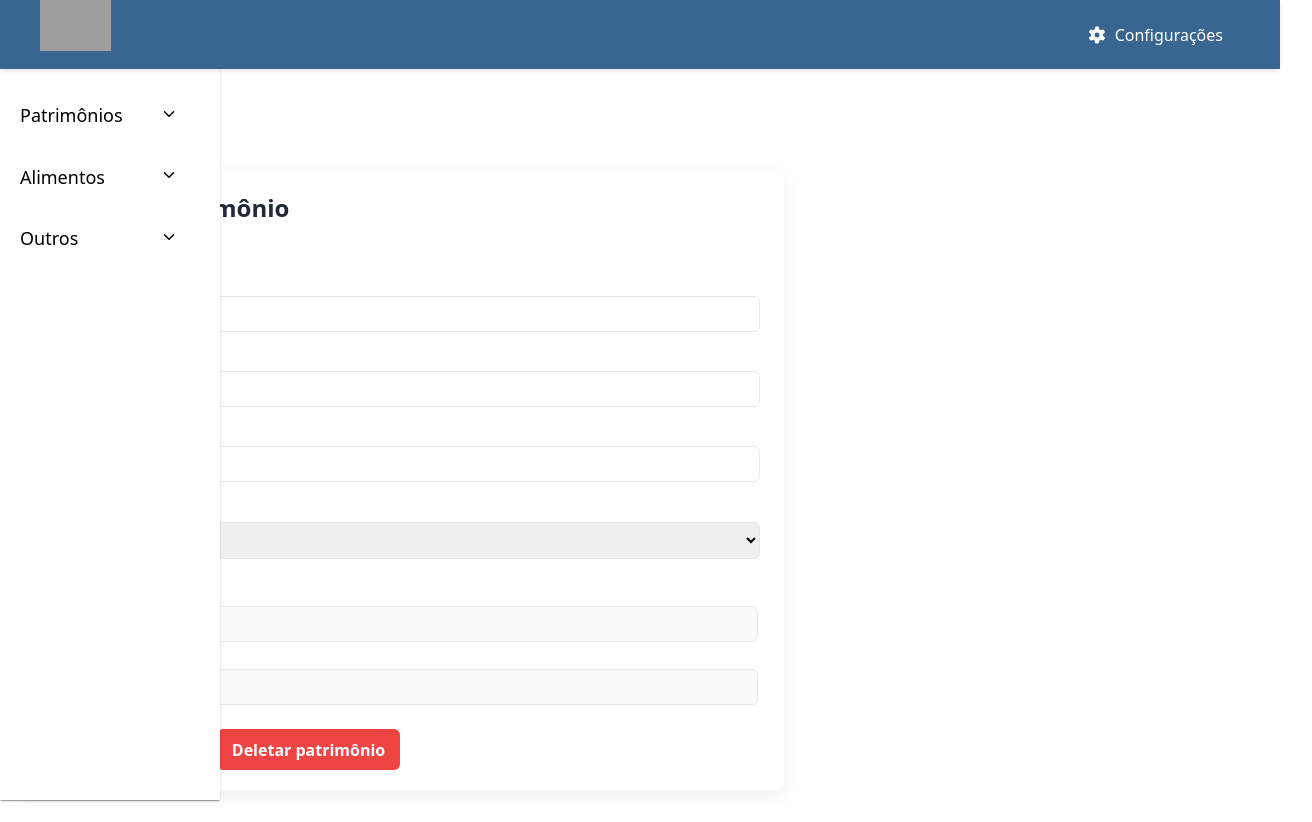
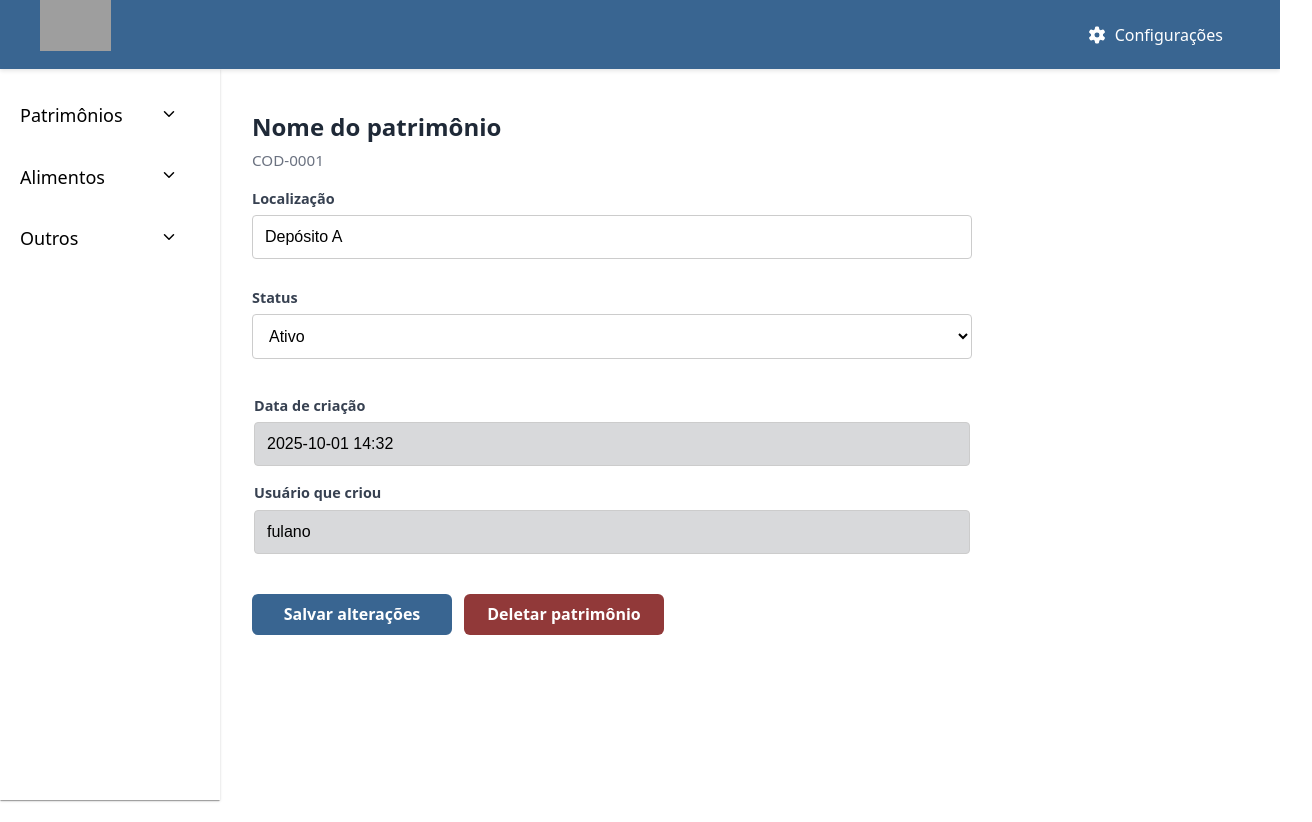
Before and after one commit to Projeto-SSC0536/SSC0536-front, a React (Vite) app in the folder my-app/: page /1/1 in a window 1280 px wide. Shown: the whole page, 1312 px wide, since content can reach past the window. After the commit the page ends 800 px from the top, so only its background shows below. Built offline with nearby package versions, Linux system fonts and the light colour scheme; grey boxes are pictures that could not be loaded.

Commit message:
ajustes para que os formulario fiquem iguais

```diff
--- a/my-app/src/App.css
+++ b/my-app/src/App.css
@@ -14,7 +14,6 @@
 main {
   flex: 1;
   width: 100%;
-  padding-top: 69px;
   align-content: start;
   align-self: center;
   display: flex;
--- a/my-app/src/components/layout.jsx
+++ b/my-app/src/components/layout.jsx
@@ -3,9 +3,9 @@ import { Outlet } from "react-router-dom";
 
 export default function Layout() {
   return (
-    <div style={{ display: "flex", flexGrow: 1 }}>
+    <div style={{ display: "flex", height: "calc(100% - 40px)", width: "calc(100% - 220px)", marginLeft: "220px", marginTop: "40px"}}>
       <Sidebar />
-      <div style={{ flex: 1, height: "auto" }}>
+      <div >
         <Outlet />
       </div>
     </div>
--- a/my-app/src/pages/ItemPage.css
+++ b/my-app/src/pages/ItemPage.css
@@ -1,18 +1,14 @@
+.page-wrap{
+  width: 100vh;
+}
+
 .item-page {
   display: flex;
-  justify-content: start;
-  padding: 2rem 1rem;
+  flex-direction: column;
+  padding-inline: 2rem;
   text-align: left;
-}
-
-.item-card {
   width: 100%;
   max-width: 720px;
-  background: #fff;
-  border-radius: 8px;
-  box-shadow: 0 6px 18px rgba(0,0,0,0.06);
-  padding: 1.25rem 1.5rem;
-  color: #222;
 }
 
 .item-header {
@@ -52,16 +48,27 @@
 
 .form-row input,
 .form-row select {
-  padding: 0.5rem 0.6rem;
-  border: 1px solid #e5e7eb;
-  border-radius: 6px;
+  flex: 1;
+  border: 1px solid #ccc;
+  padding: 0.75rem;
+  border-radius: 4px;
   font-size: 1rem;
+  background-color: #fff;
+  width: 100%;
+  box-sizing: border-box;
+  margin-bottom: 1rem;
+  color: black;
 }
 
 .readonly-group {
   margin-top: 0.5rem;
   border: none;
   padding: 0;
+}
+
+.readonly-group input{
+  background-color: #d8d9db;
+  cursor: not-allowed;
 }
 
 .form-actions {
@@ -76,15 +83,16 @@
   border: none;
   cursor: pointer;
   font-weight: 600;
+  width:200px;
 }
 
 .btn-primary {
-  background: #2563eb;
+  background: rgba(57, 101, 145, 1);
   color: white;
 }
 
 .btn-danger {
-  background: #ef4444;
+  background: rgba(145, 57, 57, 1);
   color: white;
 }
 
--- a/my-app/src/pages/ItemPage.jsx
+++ b/my-app/src/pages/ItemPage.jsx
@@ -46,23 +46,12 @@ function ItemPage() {
   return (
     <div className="page-wrap">
       <main className="item-page">
-        <div className="item-card">
         <header className="item-header">
           <h2 className="item-name">{item.name}</h2>
           <div className="item-code">{item.code}</div>
         </header>
 
         <form className="item-form" onSubmit={handleSave}>
-            <div className="form-row">
-              <label htmlFor="name">Nome</label>
-              <input id="name" name="name" value={item.name} onChange={handleChange} />
-            </div>
-
-            <div className="form-row">
-              <label htmlFor="code">Código</label>
-              <input id="code" name="code" value={item.code} onChange={handleChange} />
-            </div>
-
           <div className="form-row">
             <label htmlFor="location">Localização</label>
             <input id="location" name="location" value={item.location} onChange={handleChange} />
@@ -95,7 +84,6 @@ function ItemPage() {
             <button type="button" className="btn btn-danger" onClick={handleDelete}>Deletar patrimônio</button>
           </div>
         </form>
-        </div>
       </main>
     </div>
   );
--- a/my-app/src/pages/NewAssetPage.css
+++ b/my-app/src/pages/NewAssetPage.css
@@ -1,3 +1,10 @@
+.new-assets-content {
+  display: flex;
+  flex-direction: column;
+  width: 100vh;
+  padding-inline: 2rem;
+}
+
 .campos-container {
   display: flex;
   margin-bottom: 1rem;
@@ -11,13 +18,12 @@
   border: 1px solid #ccc;
   background-color: white;
   padding: 0.75rem;
-  border: 1px solid #ccc;
   border-radius: 4px;
   font-size: 1rem;
-  background-color: #fff;
   width: 100%;
   box-sizing: border-box;
   margin-bottom: 1rem;
+  color: black;
 }
 
 .botao-primario {
@@ -29,6 +35,7 @@
   font-size: 1rem;
   cursor: pointer;
   transition: background 0.3s;
+  width: 200px;
 }
 
 .botao-primario:hover {
@@ -44,6 +51,7 @@
   font-size: 1rem;
   cursor: pointer;
   transition: background 0.3s;
+  width: 200px;
 }
 
 .botao-danger:hover {
--- a/my-app/src/pages/NewAssetPage.jsx
+++ b/my-app/src/pages/NewAssetPage.jsx
@@ -2,7 +2,7 @@ import "./NewAssetPage.css";
 
 function NewAssetsPage() {
   return (
-    <main className="assets-content">
+    <main className="new-assets-content">
       <h1 className="titulo">Novo patrimônio</h1>
 
       <div className="campos-container">
@@ -28,16 +28,20 @@ function NewAssetsPage() {
         />
 
         <h4 className="h4">Status</h4>
-        <input
-          type="text"
-          placeholder="Insira o status do patrimônio"
-          className="campo"
-        />
+        <select id="status" name="status" className="campo">
+          <option value="" selected disabled>Insira o status do patrimônio</option>
+          <option>Ativo</option>
+          <option>Inativo</option>
+          <option>Em manutenção</option>
+          <option>Perdido</option>
+        </select>
       </div>
 
-      <button className="botao-primario">Adicionar Patrimônio</button>
-      <div style={{height: "12px"}}></div>
-      <button className="botao-danger">Cancelar</button>
+      <div className="form-actions">
+        <button className="botao-primario">Adicionar Patrimônio</button>
+        <div style={{height: "12px"}}></div>
+        <button className="botao-danger">Cancelar</button>
+      </div>
     </main>
   );
 }
```
Lines whose indentation alone changed are shown as unchanged.
